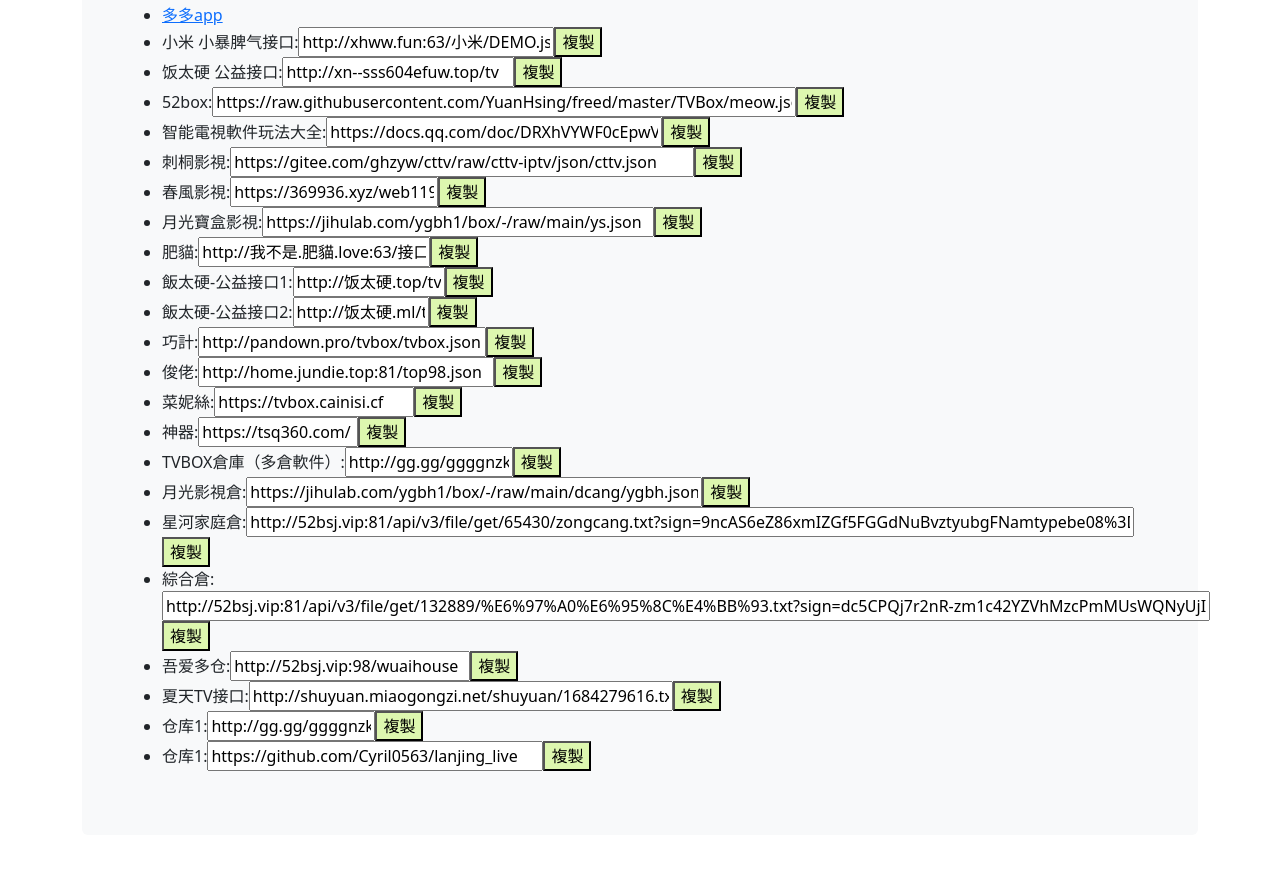
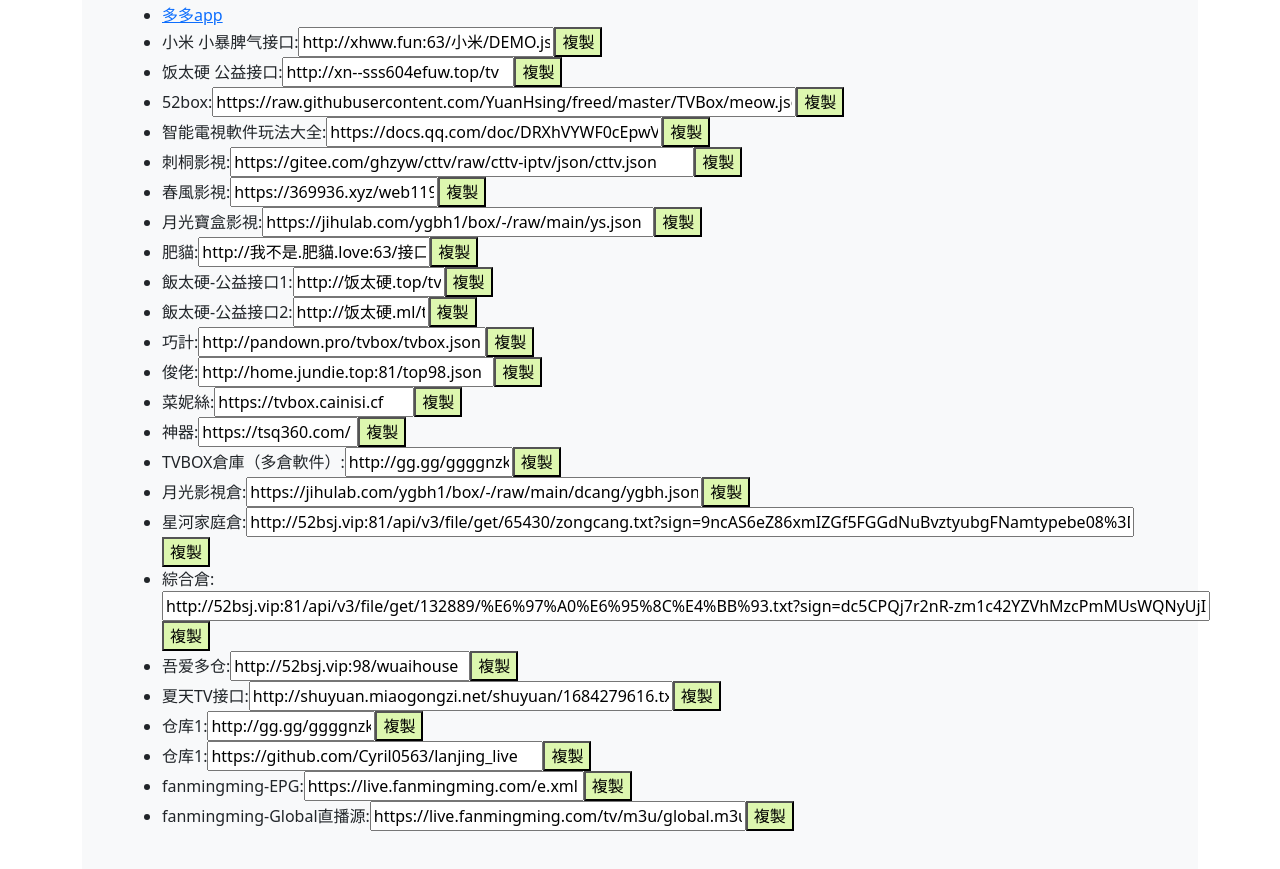
Before and after one commit to psx1lin/media, a plain HTML site: page index.html in a window 1280 px wide. Shown: the part 8045-8914 px from the top of the page. Before the commit the page ends 8880 px from the top, so only its background shows below. Drawn offline with nearby package versions, Linux system fonts and the light colour scheme.

Commit message:
Update index.html

```diff
--- a/index.html
+++ b/index.html
@@ -371,6 +371,9 @@
 				"夏天TV接口","http://shuyuan.miaogongzi.net/shuyuan/1684279616.txt",
 				"仓库1","http://gg.gg/ggggnzk",
 				"仓库1","https://github.com/Cyril0563/lanjing_live",
+				"fanmingming-EPG","https://live.fanmingming.com/e.xml",
+				"fanmingming-Global直播源","https://live.fanmingming.com/tv/m3u/global.m3u",
+
 				"",""
 			]
 
```
